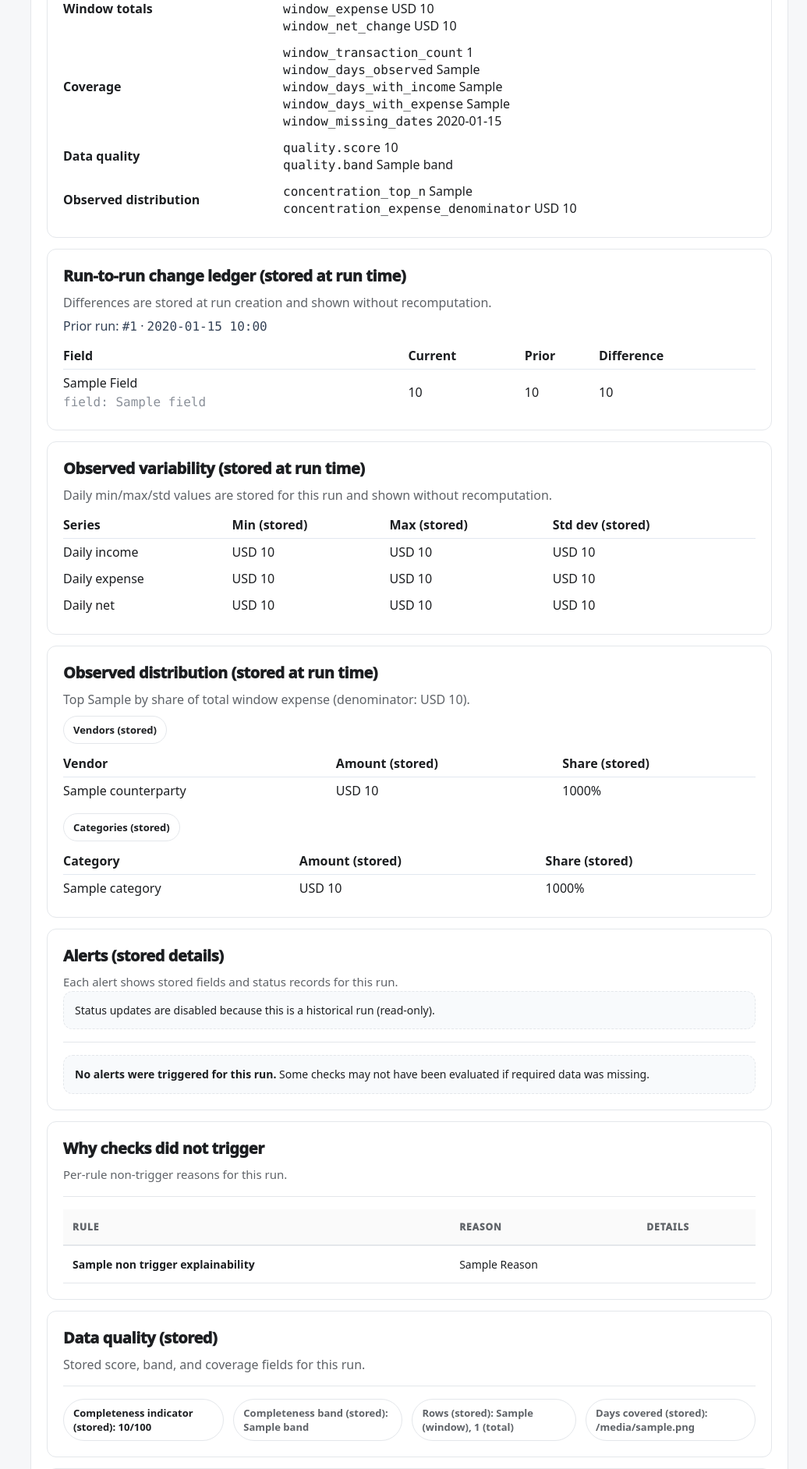
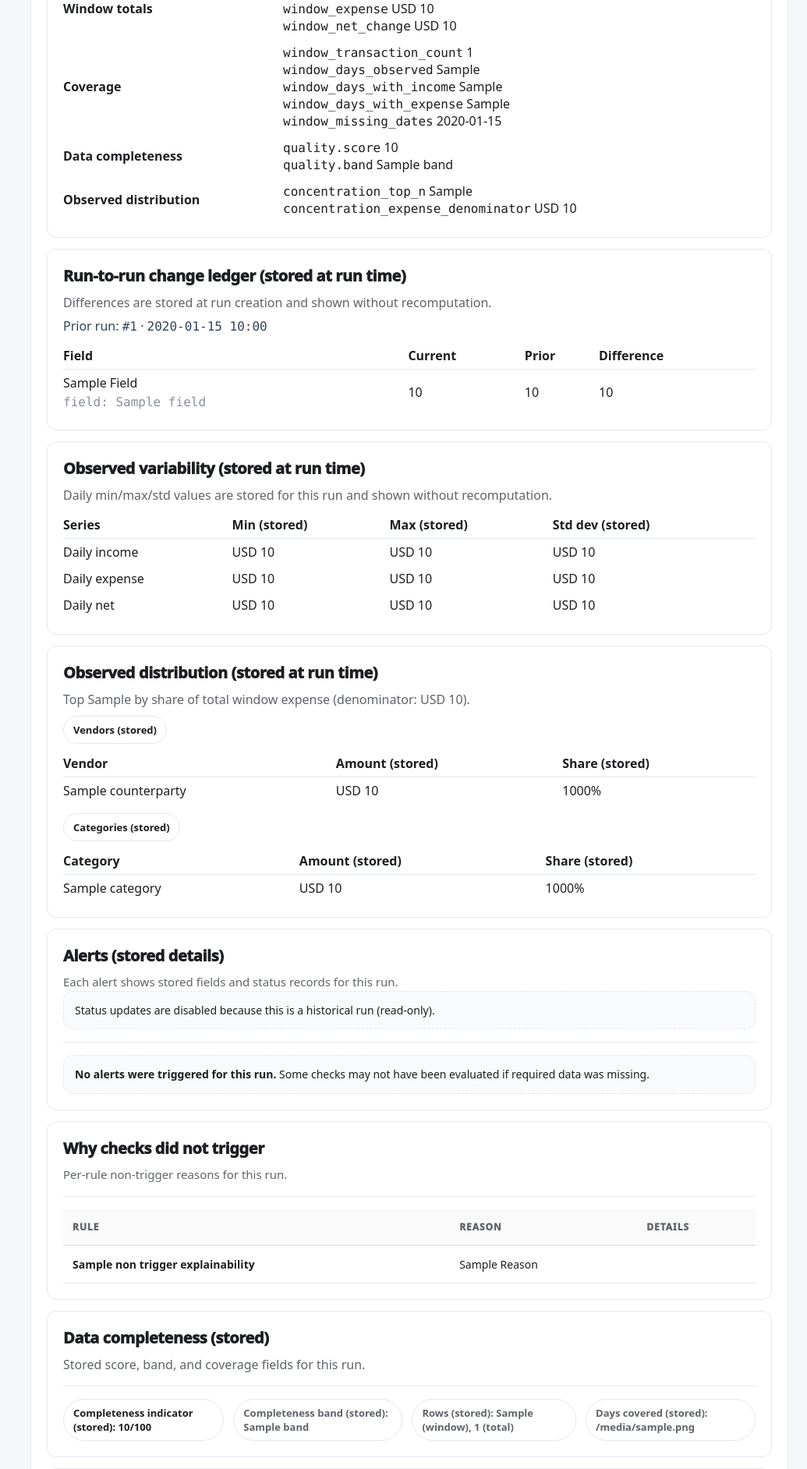
Before and after one commit to jocaiph26-svg/Norvion, a FastAPI app: template templates/dashboard.html in a window 1280 px wide, after a click on "Technical / audit details (stored)". Shown: the part 2075-3959 px from the top of the page at 78% size, without its empty margins (245-1280 px from the left). Run offline with FastAPI, Linux system fonts and the light colour scheme; the template is opened without the code that fills it: most values are stand-ins (such as "Sample title", 1, 10 or a date in 2020).

Commit message:
fix(p3.4): H-06 terminology - Data quality → Data completeness
Replace all "Data quality" labels with "Data completeness" in templates
to avoid implying correctness/verification. Wording only, no logic change.

Co-Authored-By: Claude Opus 4.5 <noreply@anthropic.com>

```diff
--- a/templates/alerts.html
+++ b/templates/alerts.html
@@ -85,7 +85,7 @@
                 {% if a.quality_context %}
                   <div class="small" style="color:var(--muted); margin-top:6px;">
                     {% if a.quality_context.score is not none %}
-                      Data quality (stored): {{ '%.0f'|format(a.quality_context.score) }}/100
+                      Data completeness (stored): {{ '%.0f'|format(a.quality_context.score) }}/100
                       {% if a.quality_context.threshold is not none %}
                         (threshold {{ a.quality_context.threshold }})
                       {% endif %}
--- a/templates/dashboard.html
+++ b/templates/dashboard.html
@@ -443,7 +443,7 @@
           {% endif %}
           {% if quality.score is not none or quality.band %}
             <tr>
-              <td style="padding:6px 0; font-weight:800;">Data quality</td>
+              <td style="padding:6px 0; font-weight:800;">Data completeness</td>
               <td style="padding:6px 0;">
                 {% if quality.score is not none %}
                   <div><span class="mono">quality.score</span> {{ '%.0f'|format(quality.score) }}</div>
@@ -775,7 +775,7 @@
                     {% endif %}
                     {% if a.quality_context and a.quality_context.score is not none %}
                       <div class="pill dim">
-                        Data quality (stored): {{ '%.0f'|format(a.quality_context.score) }}/100
+                        Data completeness (stored): {{ '%.0f'|format(a.quality_context.score) }}/100
                         {% if a.quality_context.threshold is not none %}
                           (threshold {{ a.quality_context.threshold }})
                         {% endif %}
@@ -858,7 +858,7 @@
 
   <div class="card">
     <div class="card-b">
-      <h2>Data quality (stored)</h2>
+      <h2>Data completeness (stored)</h2>
       <div class="small" style="color:var(--muted); margin-top:4px;">
         Stored score, band, and coverage fields for this run.
       </div>
@@ -1097,7 +1097,7 @@
               </td>
             </tr>
             <tr>
-              <td style="padding:6px 0; font-weight:800;">Data quality</td>
+              <td style="padding:6px 0; font-weight:800;">Data completeness</td>
               <td style="padding:6px 0;">
                 <span class="mono">quality.score</span>,
                 <span class="mono">quality.band</span>,
```
